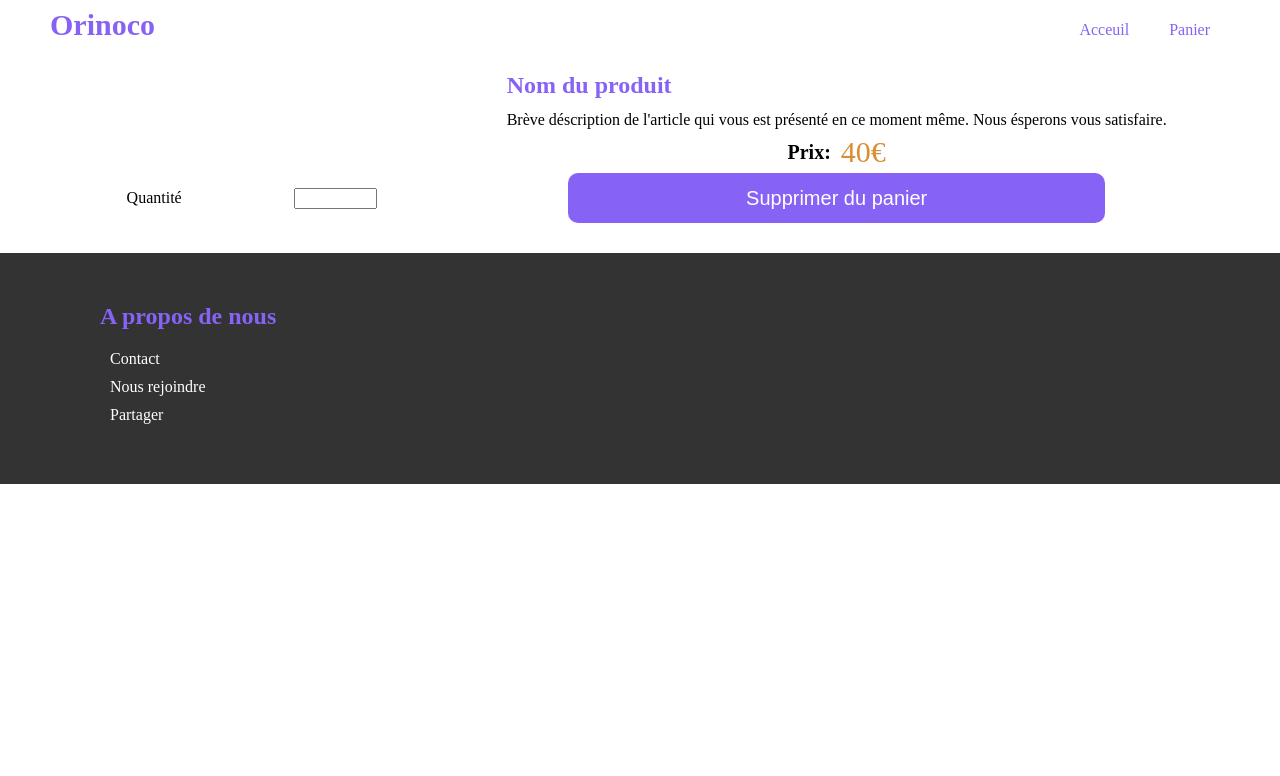
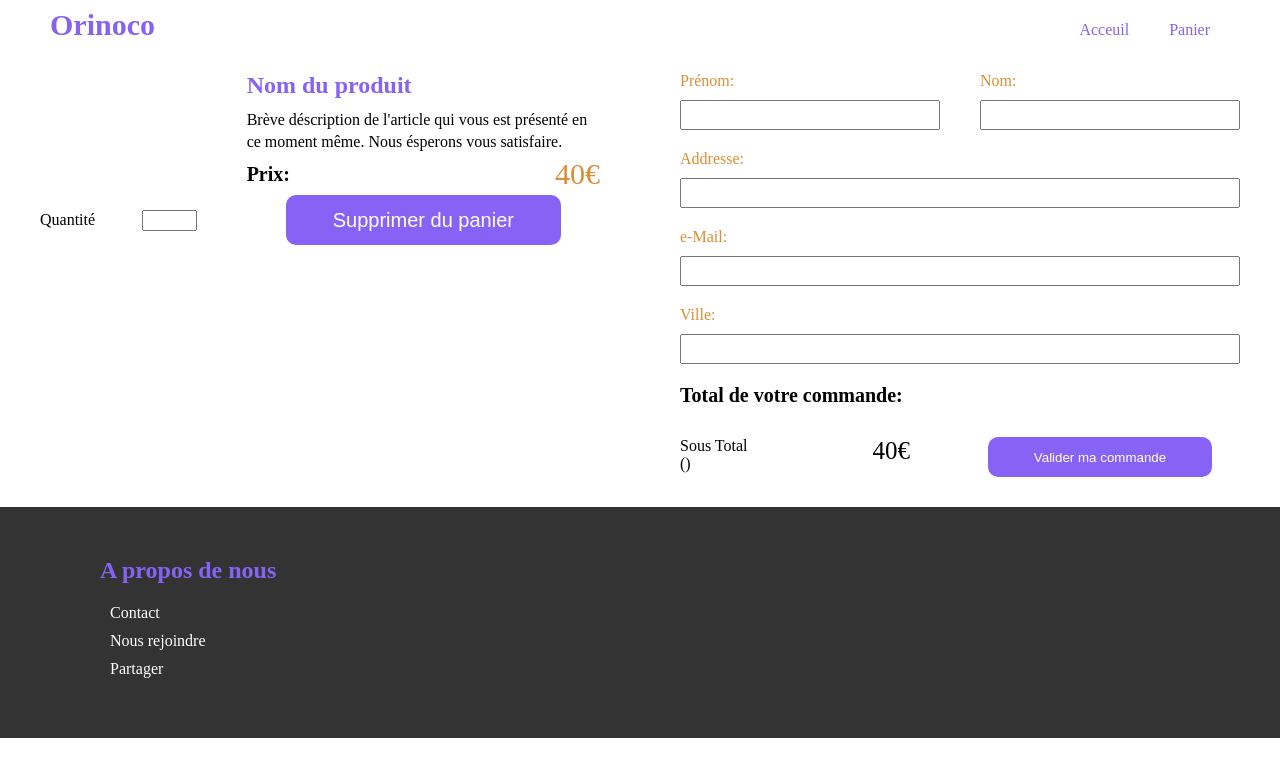
Before and after one commit to ComteAlexis/ComteAlexis_5_09102020, a website: page panier.html in a window 1280 px wide. Drawn offline with Linux system fonts and the light colour scheme.

Commit message:
Panier ajout form

```diff
--- a/panier.html
+++ b/panier.html
@@ -38,6 +38,36 @@
                 <button class="btn btn--delete-cart">Supprimer du panier</button>
             </div>
         </div>
+        <div class="valider-commande">
+            <form class='form' action="#" method='POST'>
+                <div class="form form__group">
+                    <div class="form form__input">
+                        <label for="firstName">Prénom: </label><input type="text" id='firstName'>
+                    </div>
+                    <div class="form form__input">
+                        <label for="lastName">Nom: </label><input type="text" id='lastName'>
+                    </div>
+                </div>
+                <div class="form form__input">
+                    <label for="address">Addresse: </label><input type="text" id='adress'>
+                </div>
+                <div class="form form__input">
+                    <label for="email">e-Mail: </label><input type="email" id='email'>
+                </div>
+                <div class="form form__input">
+                    <label for="city">Ville: </label><input type="text" id='city'>
+                </div>
+                <div class="total">
+                    <h2>Total de votre commande:</h2>
+                    <div class="total total__desc">
+                        <p>Sous Total<br>(<span></span>)</p>
+                        <p>40€</p>
+                    </div>
+                    <input type='submit' value='Valider ma commande' class="btn btn--cart-submit">
+                </div>
+            </form>
+        </div>
+
     </section>
 
     <footer>
--- a/src/sass/components/_btn.scss
+++ b/src/sass/components/_btn.scss
@@ -1,4 +1,6 @@
 .btn{
+    align-items: center;
+
     &.btn--add-cart{
         height: 50px;
         border-color: transparent;
@@ -7,4 +9,16 @@
         color: #fff;
         font-size: 20px;
     }
+
+    &.btn--cart-submit{
+        grid-column: 2 / 3;
+        grid-row: 2 / 3;
+        background-color: $color-primary;
+        color: white;
+        height: 40px;
+        width: 80%;
+        margin: 0 auto;
+        border: transparent;
+        border-radius: 10px;
+    }
 }
--- a/src/sass/layout/_cart.scss
+++ b/src/sass/layout/_cart.scss
@@ -21,6 +21,7 @@
             display: flex;
             flex-direction: column;
             box-sizing: border-box;
+            margin: 0;
             h2{
                 color: $color-primary;
                 margin-top: 10px;
--- /dev/null
+++ b/src/sass/layout/_form.scss
@@ -0,0 +1,38 @@
+.form{
+    display: flex;
+    flex-direction: column;
+    box-sizing: border-box;
+    padding: 0 20px;
+    flex: 1;
+
+    &.form__group{
+        flex-direction: row;
+        margin: 0;
+        padding: 0;
+        & > .form.form__input{
+            color: $color-secondary;
+            display: block;
+            text-align: left;
+            input{
+                width: 100%;
+            }
+
+        }
+    }
+
+    &.form__input{
+        display: flex;
+        margin: 10px 0;
+        label{
+            color: $color-secondary;
+            display: block;
+            width: 70px;
+            text-align: left;
+            margin-bottom: 10px;
+        }
+        input{
+            height: 30px;
+            box-sizing: border-box;
+        }
+    }
+}
--- a/src/sass/main.scss
+++ b/src/sass/main.scss
@@ -11,6 +11,7 @@
         './layout/store',
         './layout/footer',
         './layout/product',
-        './layout/cart';
+        './layout/cart',
+        './layout/form';
 
-@import './pages/index';
+@import './pages/panier';
--- /dev/null
+++ b/src/sass/pages/_panier.scss
@@ -0,0 +1,36 @@
+.total{
+    display: grid;
+    grid-template-columns: 1fr 1fr;
+    max-width: 1200px;
+    padding: 0 20px;
+    box-sizing: border-box;
+    h2{
+        padding: 0;
+        margin: 10px 0 30px 0;
+        font-size: 20px;
+    }
+    &.total__desc{
+        display: flex;
+        padding: 0;
+        margin: 0;
+        order: 1;
+        justify-content: space-between;
+        margin-right: 50px;
+        grid-row: 2 / 3;
+
+        p:nth-child(2){
+            font-size: 25px;
+        }
+    }
+}
+
+.valider-commande{
+    display: flex;
+}
+
+#panier{
+    @media screen and (min-width: map-get($map: $breackpoint, $key: 'tablette')){
+        display: grid;
+        grid-template-columns: repeat(2, 1fr);
+    }
+}
```
Also changed, not shown: src/css/main.css, src/sass/pages/_index.scss (deleted), src/sass/pages/_product.scss (deleted), 1 other file.
